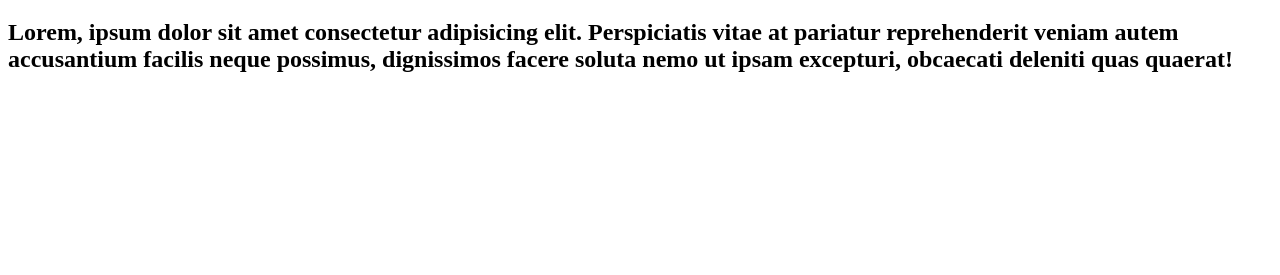
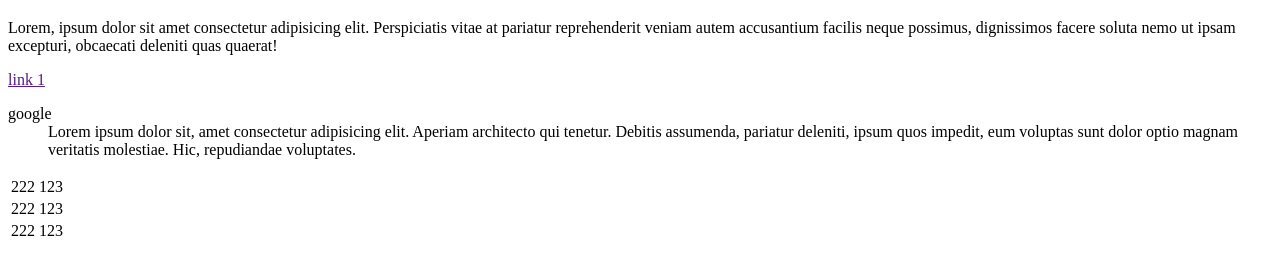
Before and after one commit to Tolixxr/Tutorial, a plain HTML site: page Index.html in a window 1280 px wide. Shown: the part 61-336 px from the top of the page. Drawn offline with Linux system fonts and the light colour scheme.

Commit message:
Update Index.html

```diff
--- a/Index.html
+++ b/Index.html
@@ -9,9 +9,30 @@
 
 <body>
     <h1>Привіт </h1>
-    <h2>Lorem, ipsum dolor sit amet consectetur adipisicing elit.
+    <p>Lorem, ipsum dolor sit amet consectetur adipisicing elit.
         Perspiciatis vitae at pariatur reprehenderit veniam autem accusantium facilis neque possimus, dignissimos facere
-        soluta nemo ut ipsam excepturi, obcaecati deleniti quas quaerat!</h2>
+        soluta nemo ut ipsam excepturi, obcaecati deleniti quas quaerat!</p>
+    <a href="">link 1</a>
+    <dl>
+        <dt>google</dt>
+        <dd>Lorem ipsum dolor sit, amet consectetur adipisicing elit. Aperiam architecto qui tenetur. Debitis assumenda,
+            pariatur deleniti, ipsum quos impedit, eum voluptas sunt dolor optio magnam veritatis molestiae. Hic,
+            repudiandae voluptates.</dd>
+    </dl>
+    <table>
+        <tr>
+            <td>222</td>
+            <td>123</td>
+        </tr>
+        <tr>
+            <td>222</td>
+            <td>123</td>
+        </tr>
+        <tr>
+            <td>222</td>
+            <td>123</td>
+        </tr>
+    </table>
 </body>
 
 </html>
```
